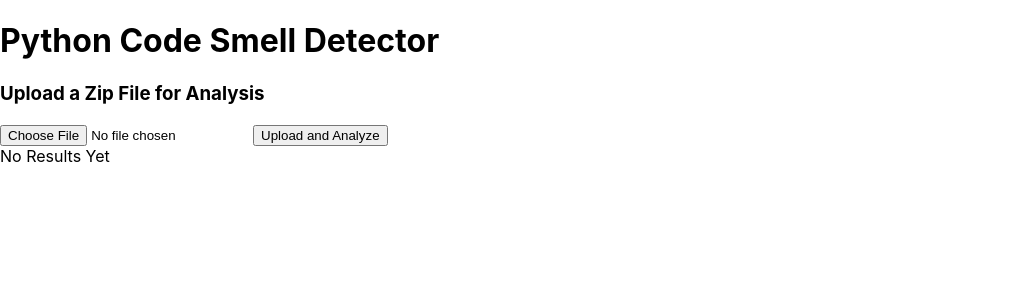
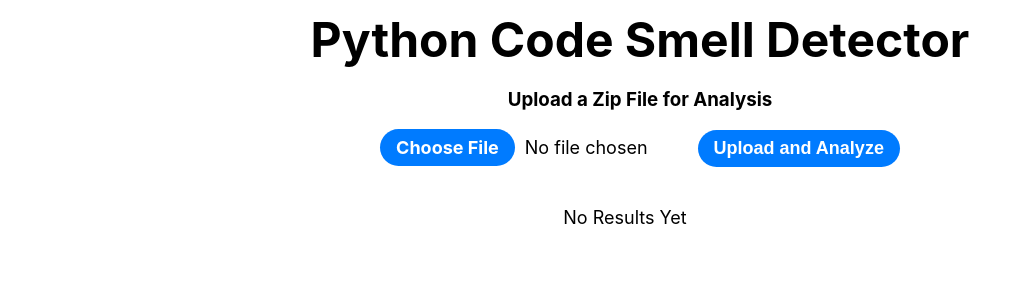
Before and after one commit to ubaidullah-786/smell_detector_extended, a React (Create React App) app in the folder frontend/: page / in a window 1280 px wide. Shown: the top 300 px of the page, without its empty margins (0-1032 px from the left). Built offline with nearby package versions, Linux system fonts and the light colour scheme.

Commit message:
Added some styles

```diff
--- a/frontend/src/App.js
+++ b/frontend/src/App.js
@@ -6,8 +6,14 @@ const App = () => {
   const [results, setResults] = useState(null);
 
   return (
-    <div>
-      <h1>Python Code Smell Detector</h1>
+    <div
+      style={{
+        textAlign: "center",
+      }}
+    >
+      <h1 style={{ fontSize: "48px", marginTop: "10px", marginBottom: 0 }}>
+        Python Code Smell Detector
+      </h1>
       <UploadFile onResults={setResults} />
       <Results results={results} />
     </div>
--- a/frontend/src/components/Results.js
+++ b/frontend/src/components/Results.js
@@ -6,8 +6,16 @@ import { Pie } from "react-chartjs-2";
 Chart.register(ArcElement, Tooltip);
 
 const Results = ({ results }) => {
-  if (!results || !results.smell_breakdown || typeof results.total_smells !== "number") {
-    return <div>No Results Yet</div>;
+  if (
+    !results ||
+    !results.smell_breakdown ||
+    typeof results.total_smells !== "number"
+  ) {
+    return (
+      <div style={{ marginTop: "40px", marginRight: "30px", fontSize: "18px" }}>
+        No Results Yet
+      </div>
+    );
   }
 
   // Smell types and corresponding colors
@@ -44,7 +52,14 @@ const Results = ({ results }) => {
     <div>
       <h3>Total Smells Detected: {results.total_smells}</h3>
       {/* Custom Legend */}
-      <div style={{ display: "flex", flexWrap: "wrap", justifyContent: "center", marginBottom: "20px" }}>
+      <div
+        style={{
+          display: "flex",
+          flexWrap: "wrap",
+          justifyContent: "center",
+          marginBottom: "20px",
+        }}
+      >
         {smellTypes.map((type, index) => (
           <div
             key={type.name}
@@ -70,7 +85,7 @@ const Results = ({ results }) => {
         ))}
       </div>
       {/* Pie Chart */}
-      <div style={{ maxWidth: "400px", margin: "0 auto" }}>
+      <div style={{ maxWidth: "300px", margin: "0 auto" }}>
         <Pie
           data={data}
           options={{
--- a/frontend/src/components/UploadFile.js
+++ b/frontend/src/components/UploadFile.js
@@ -3,21 +3,18 @@ import axios from "axios";
 
 const UploadFile = ({ onResults }) => {
   const [selectedFile, setSelectedFile] = useState(null);
-  const [isUploading, setIsUploading] = useState(false); // State for showing upload progress
+  const [isUploading, setIsUploading] = useState(false);
 
-  // Handle file selection
   const handleFileChange = (event) => {
     setSelectedFile(event.target.files[0]);
   };
 
-  // Handle file upload
   const handleUpload = async () => {
     if (!selectedFile) {
       alert("Please select a file.");
       return;
     }
 
-    // Validate file extension
     if (!selectedFile.name.endsWith(".zip")) {
       alert("Please upload a .zip file.");
       return;
@@ -28,20 +25,20 @@ const UploadFile = ({ onResults }) => {
 
     try {
       setIsUploading(true);
-      const response = await axios.post("http://127.0.0.1:5000/upload", formData, {
-        headers: {
-          "Content-Type": "multipart/form-data",
-        },
-      });
-
-      // Pass results to the parent component
+      const response = await axios.post(
+        "http://127.0.0.1:5000/upload",
+        formData,
+        {
+          headers: { "Content-Type": "multipart/form-data" },
+        }
+      );
       onResults(response.data);
-    //   alert("File uploaded and analyzed successfully!");
     } catch (error) {
       alert(
-        `Error uploading file: ${error.response?.data?.error || "Unknown error"}`
+        `Error uploading file: ${
+          error.response?.data?.error || "Unknown error"
+        }`
       );
-      console.error("Upload Error:", error);
     } finally {
       setIsUploading(false);
     }
@@ -50,8 +47,48 @@ const UploadFile = ({ onResults }) => {
   return (
     <div>
       <h3>Upload a Zip File for Analysis</h3>
-      <input type="file" accept=".zip" onChange={handleFileChange} />
-      <button onClick={handleUpload} disabled={isUploading}>
+      <div style={{ display: "inline" }}>
+        <label
+          htmlFor="file-upload"
+          style={{
+            fontSize: "18px",
+            display: "inline-block",
+            borderRadius: "100px",
+            padding: "8px 16px",
+            backgroundColor: "#007bff",
+            fontWeight: "bold",
+            color: "#fff",
+            cursor: "pointer",
+          }}
+        >
+          Choose File
+        </label>
+        <input
+          id="file-upload"
+          type="file"
+          accept=".zip"
+          onChange={handleFileChange}
+          style={{ display: "none" }}
+        />
+        <span style={{ marginLeft: "10px", fontSize: '18px' }}>
+          {selectedFile ? selectedFile.name : "No file chosen"}
+        </span>
+      </div>
+      <button
+        onClick={handleUpload}
+        disabled={isUploading}
+        style={{
+          fontSize: "18px",
+          fontWeight: "bold",
+          marginLeft: "50px",
+          padding: "8px 16px",
+          border: "none",
+          backgroundColor: "#007bff",
+          borderRadius: "100px",
+          color: "#fff",
+          cursor: "pointer",
+        }}
+      >
         {isUploading ? "Uploading..." : "Upload and Analyze"}
       </button>
     </div>
```
